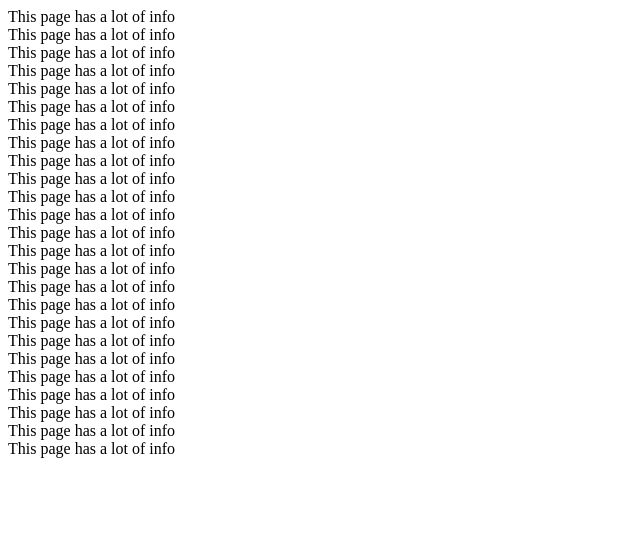
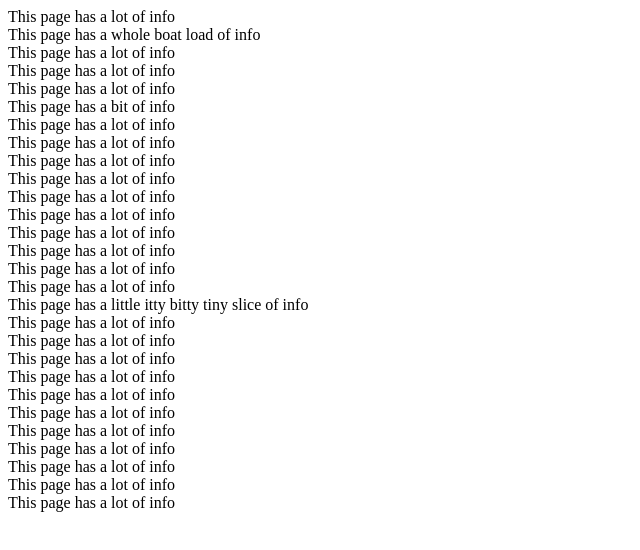
Before and after one commit to Algebarnacle/blame-demo, a plain HTML site: page info.html in a window 1280 px wide. Shown: the whole page, without its empty margins (0-640 px from the left). Drawn offline with Linux system fonts and the light colour scheme.

Commit message:
Changed some info on the info page

```diff
--- a/info.html
+++ b/info.html
@@ -6,6 +6,12 @@
     <title>Document</title>
 </head>
     <body>
+        <div>This page has a lot of info</div>
+        <div>This page has a whole boat load of info</div>
+        <div>This page has a lot of info</div>
+        <div>This page has a lot of info</div>
+        <div>This page has a lot of info</div>
+        <div>This page has a bit of info</div>
         <div>This page has a lot of info</div>
         <div>This page has a lot of info</div>
         <div>This page has a lot of info</div>
@@ -16,10 +22,7 @@
         <div>This page has a lot of info</div>
         <div>This page has a lot of info</div>
         <div>This page has a lot of info</div>
-        <div>This page has a lot of info</div>
-        <div>This page has a lot of info</div>
-        <div>This page has a lot of info</div>
-        <div>This page has a lot of info</div>
+        <div>This page has a little itty bitty tiny slice of info</div>
         <div>This page has a lot of info</div>
         <div>This page has a lot of info</div>
         <div>This page has a lot of info</div>
```
